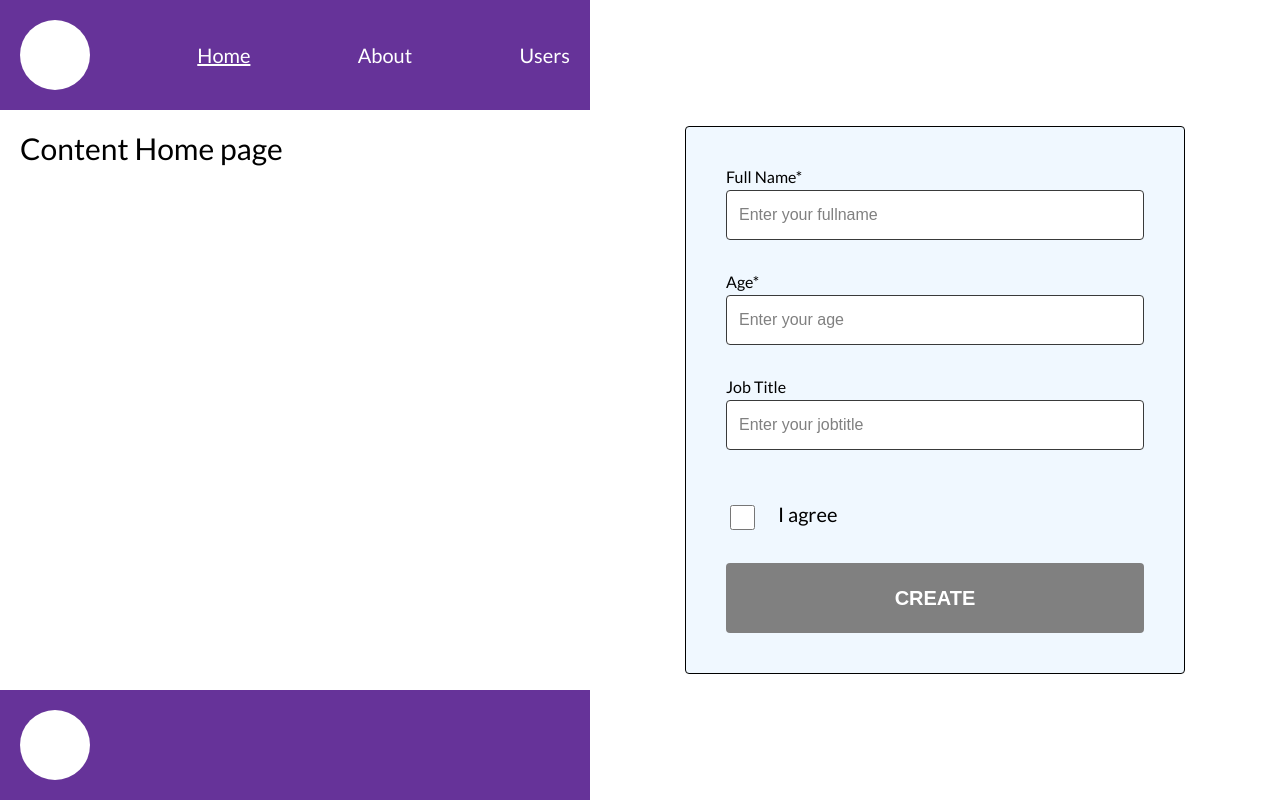
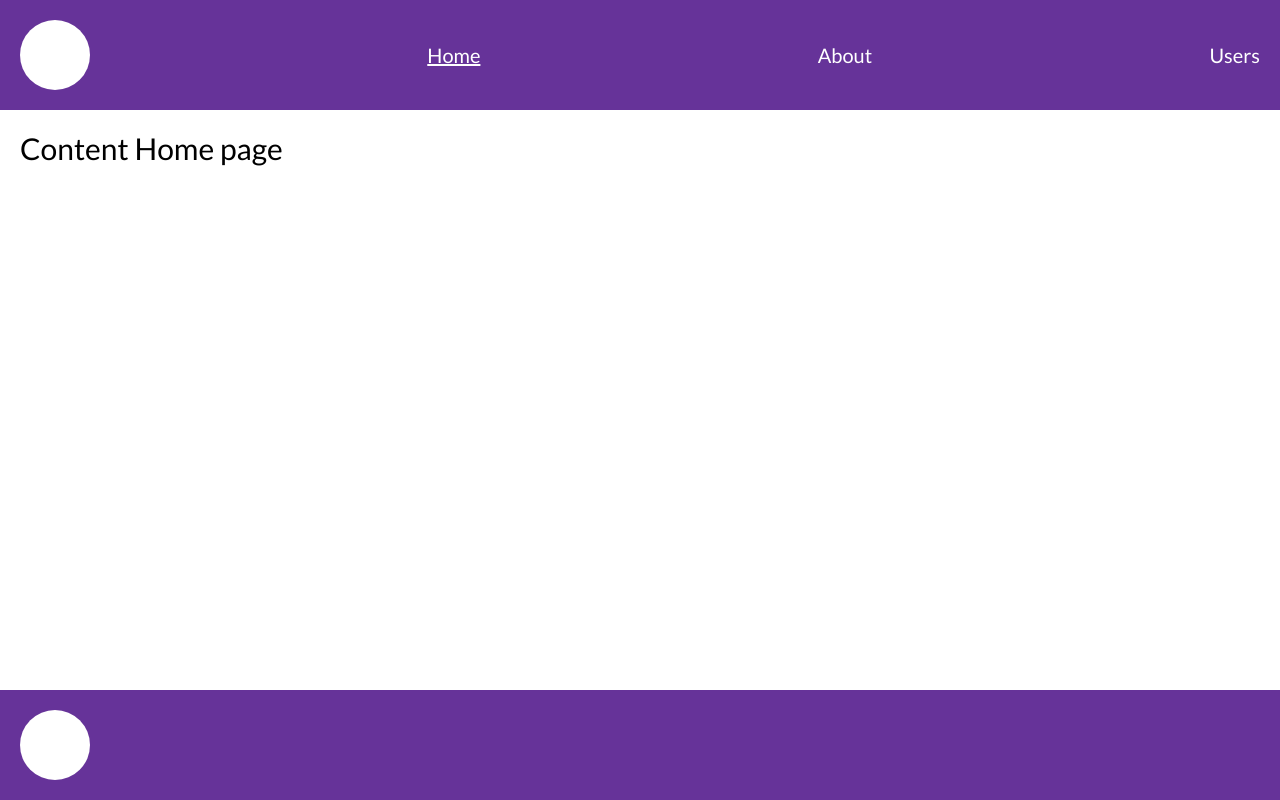
Before and after one commit to Alla-web/React_52m_1_fs_TS, a React (Vite) app: page / in a window 1280 px wide. Built offline with nearby package versions, Linux system fonts and the light colour scheme.

Commit message:
commented strings in import

```diff
--- a/src/App.tsx
+++ b/src/App.tsx
@@ -24,12 +24,8 @@ import User from "pages/Users/components/User/User";
 //homeworks
 // import Homework08 from "./homeworks/Homework08/Homework08";
 // import Homework09 from "./homeworks/Homework09/Homework09";
-
-import EmployeeForm from "components/EmployeeForm/EmployeeForm";
-
-import Homework10 from "./homeworks/Homework10/Homework10";
-
-
+// import Homework10 from "./homeworks/Homework10/Homework10";
+// import EmployeeForm from "components/EmployeeForm/EmployeeForm";
 
 //consultations
 // import Consultation03 from "./consultations/consultatin03/Consultation03";
@@ -68,7 +64,7 @@ function App() {
       {/* <Consultation04-05 /> */}
       {/* --------------Topic: useEffect */}
       {/* <Lesson10/> */}
-       {/* <Homework10/> */}
+      {/* <Homework10/> */}
       {/* <Consultation04 /> */}
       {/* <Homework09/> */}
       {/* --------------Topic: useEffect */}
@@ -76,7 +72,7 @@ function App() {
       {/* <Lesson11/> */}
       {/* --------------Topic: formic, yup */}
       {/* <Lesson12/> */}
-      <Homework12/>
+      {/* <Homework12/> */}
     </BrowserRouter>
   );
 }
```
